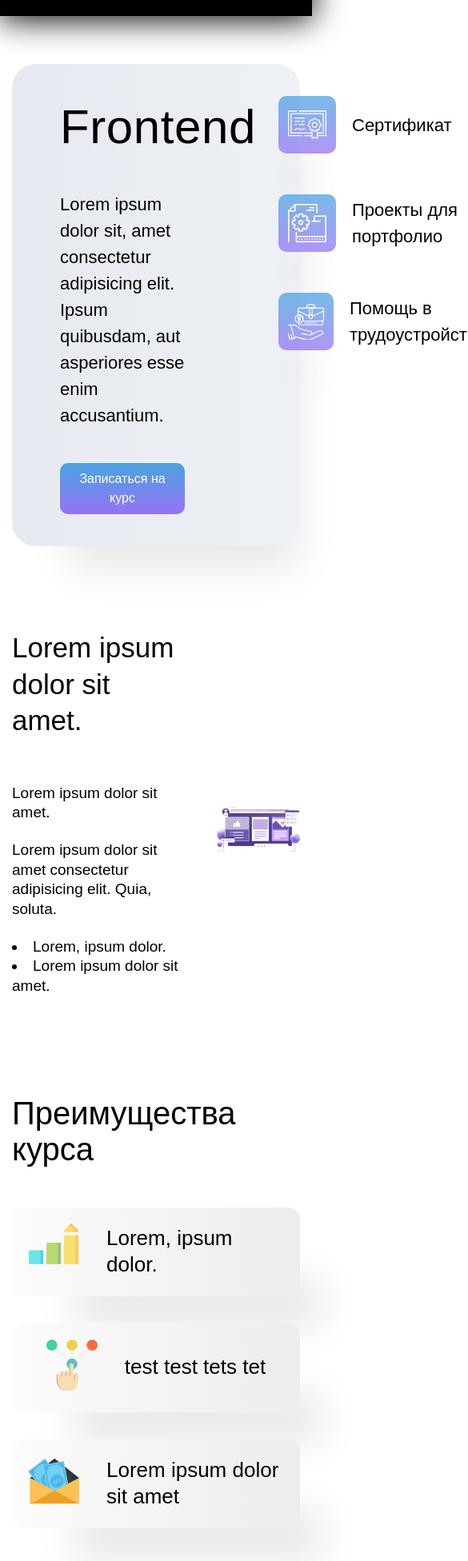
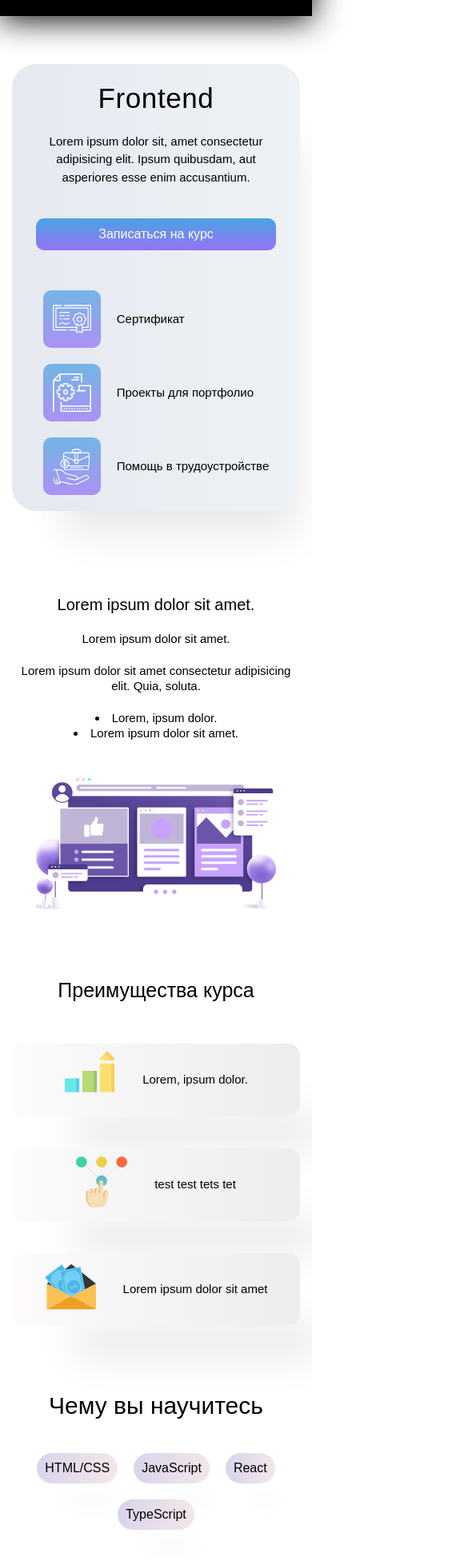
Before and after one commit to Mikhaylov-M/metalabs-front-old, a Next.js app: page /frontend in a window 390 px wide. Shown: the part 45-1997 px from the top of the page at 80% size, 585 px wide, since content can reach past the window. Built offline with nearby package versions, Linux system fonts and the light colour scheme; a web font is replaced by a local one.

Commit message:
fixed adaptive of pages

```diff
--- a/src/pages/Direction/Direction.scss
+++ b/src/pages/Direction/Direction.scss
@@ -20,11 +20,11 @@
   &__title {
     font-family: var(--font-prosto-one), Arial, Helvetica, sans-serif;
     color: var(--color-black);
-    font-size: 60px;
+    font-size: 50px;
     font-weight: 400;
     line-height: 1.3em;
     letter-spacing: 0.6px;
-    margin-bottom: 41px;
+    margin-bottom: 20px;
     color: var(--color-banner-content);
   }
 
@@ -32,12 +32,13 @@
     text-align: left;
     color: var(--color-black);
     font-weight: 400;
-    margin-bottom: 43px;
+    margin-bottom: 20px;
     font-size: 22px;
     color: var(--color-banner-content);
   }
 
   &__btn {
+    max-height: 45px;
     max-width: 300px;
     padding: 8px 20px;
     border-radius: 10px;
@@ -122,7 +123,6 @@
   }
 
   &__right {
-    padding-top: 40px;
 
     & img {
       width: 100%;
@@ -145,15 +145,14 @@
     font-family: var(--font-prosto-one), Arial, Helvetica, sans-serif;
     font-size: 40px;
     font-weight: 400;
-    line-height: normal;
+    line-height: 1.3em;
     margin-bottom: 50px;
   }
 
   &__grid {
     display: grid;
     grid-template-columns: repeat(auto-fill, minmax(350px, 1fr));
-    column-gap: 58px;
-    row-gap: 34px;
+    gap: 40px;
   }
 
   &__item {
@@ -169,7 +168,7 @@
 
   &__text {
     color: var(--color-black);
-    font-size: 26px;
+    font-size: 22px;
     font-weight: 400;
     line-height: 1.3em;
   }
@@ -186,7 +185,7 @@
   &__title {
     color: var(--color-black);
     font-family: var(--font-prosto-one), Arial, Helvetica, sans-serif;
-    font-size: 40px;
+    font-size: 35px;
     font-weight: 400;
     line-height: 1.3em;
     margin-bottom: 59px;
@@ -197,18 +196,18 @@
     display: flex;
     justify-content: center;
     flex-wrap: wrap;
-    gap: 55px;
+    gap: 40px;
   }
 
   &__item {
-    padding: 30px;
+    padding: 20px;
     border-radius: 60px;
     background: linear-gradient(90deg, #DAD4EC 0%, #DAD4EC 1%, #F3E7E9 100%);
     box-shadow: 18px 38.70781px 26.72px -15.97465px rgba(0, 0, 0, 0.08);
     display: block;
 
     color: var(--color-black);
-    font-size: 26px;
+    font-size: 20px;
     font-weight: 500;
     line-height: normal;
     text-align: center;
@@ -224,6 +223,8 @@
 
 /* COST SECTION */
 .cost {
+  padding: 60px 0;
+
   & .container {
     position: relative;
     display: flex;
@@ -299,14 +300,264 @@
 
   &__img {
     position: absolute;
-    right: 0;
-    top: -15px;
+    top: 70px;
+    right: 50px;
+    width: 600px;
+    height: 600px;
 
     & img {
+      width: 100%;
+      height: 100%;
       object-fit: cover;
-      object-position: center;
     }
   }
 }
 
 /* COST SECTION */
+
+
+@media (max-width: 1200px) {
+  .banner {
+    &__content {
+      column-gap: 60px;
+      padding: 40px;
+    }
+  }
+
+  .about {
+    &__title {
+      margin-bottom: 40px;
+    }
+  }
+
+  .cost {
+    &__img {
+      width: 400px;
+      height: 400px;
+      top: 200px;
+    }
+  }
+}
+
+@media (max-width: 991px) {
+  .banner {
+
+    &__title {
+      margin-bottom: 0;
+      grid-column: 1/3;
+      text-align: center;
+    }
+
+    &__content {
+      gap: 40px;
+    }
+
+    &__desc {
+      margin-bottom: 0;
+      grid-row: 2/3;
+      grid-column: 1/3;
+      margin: 0 auto;
+      text-align: center;
+    }
+
+    &__btn {
+      grid-row: 3/4;
+      grid-column: 1/3;
+      margin: 0 auto;
+    }
+
+    &__advantages {
+      grid-row: 4/5;
+      grid-column: 1/3;
+      margin: 0 auto;
+    }
+  }
+
+  .about {
+
+    & .container {
+      gap: 40px;
+      grid-template-columns: 1fr;
+    }
+
+    &__left {
+      text-align: center;
+    }
+
+    &__right {
+      max-width: 300px;
+      margin: 0 auto;
+    }
+
+    &__title {
+      font-size: 30px;
+    }
+
+    &__text {
+      font-size: 17px;
+      margin-bottom: 20px;
+    }
+  }
+
+  .skills {
+    &__title {
+      margin-bottom: 40px;
+    }
+  }
+}
+
+@media (max-width: 855px) {
+  .cost {
+    &__content {
+      width: 100%;
+      align-items: center;
+    }
+
+    &__img {
+      display: none;
+    }
+  }
+}
+
+@media (max-width: 768px) {
+  .banner {
+
+    &__content {
+      gap: 20px;
+    }
+
+    &__title {
+      font-size: 40px;
+    }
+
+    &__desc {
+      font-size: 19px;
+      margin-bottom: 20px;
+    }
+
+    &__btn {
+      margin-bottom: 30px;
+    }
+  }
+
+  .about {
+    &__title {
+      margin-bottom: 20px;
+      font-size: 25px;
+    }
+  }
+
+  .benefits {
+    padding: 40px 0;
+
+    &__text {
+      font-size: 18px;
+    }
+
+    &__title {
+      font-size: 25px;
+      text-align: center;
+    }
+  }
+
+  .skills {
+    padding: 40px 0px;
+
+    &__title {
+      font-size: 30px;
+    }
+
+    &__item {
+      font-size: 18px;
+    }
+  }
+
+  .cost {
+    &__content {
+      padding: 40px;
+    }
+
+    &__title {
+      font-size: 25px;
+    }
+
+    &__price {
+      font-size: 20px;
+    }
+
+    &__advantage {
+      padding: 10px;
+      font-size: 18px;
+    }
+
+    &__item {
+      font-size: 18px;
+    }
+  }
+}
+
+@media (max-width: 500px) {
+  .banner {
+    &__content {
+      padding: 20px;
+    }
+
+    &__title {
+      font-size: 35px;
+    }
+
+    &__desc {
+      font-size: 15px;
+    }
+
+    &__btn {
+      width: 100%;
+    }
+  }
+
+  .advantages {
+    &__item {
+      margin-bottom: 20px;
+    }
+
+    &__desc {
+      font-size: 15px;
+    }
+  }
+
+  .about {
+    &__title {
+      font-size: 20px;
+    }
+
+    &__text {
+      font-size: 15px;
+    }
+  }
+
+  .benefits {
+    &__grid {
+      grid-template-columns: repeat(auto-fill, minmax(250px, 1fr));
+    }
+
+    &__item {
+      padding: 10px;
+    }
+
+    &__text {
+      font-size: 15px;
+    }
+  }
+
+  .skills {
+
+    &__content {
+      gap: 20px;
+    }
+
+    &__item {
+      padding: 10px;
+      font-size: 16px;
+    }
+  }
+}
--- a/src/pages/Direction/ui/Course/Course.scss
+++ b/src/pages/Direction/ui/Course/Course.scss
@@ -1,9 +1,17 @@
 .course {
   padding: 90px 0 60px;
 
+  @media (max-width: 991px) {
+    padding: 60px 0;
+  }
+
+  @media (max-width: 768px) {
+    padding: 40px 0;
+  }
+
   &__grid {
     display: grid;
-    padding: 54px 68px;
+    padding: 40px;
     border-radius: 30px;
     background: linear-gradient(90deg, #8989BA 0%, #8989BA 52%, #8989BA 100%);
 
@@ -49,8 +57,7 @@
     font-size: 26px;
     font-style: normal;
     font-weight: 500;
-    // height: 82px;
-    padding: 30px;
+    padding: 10px 20px;
 
     @media (max-width: 991px) {
       padding: 10px;
@@ -117,11 +124,11 @@
     color: var(--color-light);
     text-align: center;
     font-family: var(--font-prosto-one), Arial, Helvetica, sans-serif;
-    font-size: 42px;
+    font-size: 30px;
     font-weight: 400;
     line-height: 1.3em;
     letter-spacing: 0.5px;
-    margin-bottom: 50px;
+    margin-bottom: 20px;
 
     @media (max-width: 991px) {
       font-size: 35px;
@@ -135,9 +142,10 @@
   }
 
   &__content {
+    gap: 40px;
     display: flex;
-    gap: 50px;
-    justify-content: space-between;
+    flex-wrap: wrap;
+    justify-content: space-around;
   }
 
   &__text {
@@ -166,23 +174,20 @@
   // display: grid;
   // grid-template-columns: repeat(3, 1fr);
   display: flex;
-  justify-content: space-between;
+  justify-content: center;
   column-gap: 92px;
 
-  @media (max-width: 1220px) {
+  @media (max-width: 768px) {
+    flex-direction: column;
     align-items: center;
-    flex-direction: column;
-    gap: 20px;
   }
 
   &__desc {
-    // grid-column: 1 / 3;
     width: 50%;
     max-width: 670px;
 
     @media (max-width: 1220px) {
       width: 100%;
-      text-align: center;
     }
   }
 
@@ -195,7 +200,9 @@
   }
 
   &__photo {
-    width: 80%;
+    width: 100%;
+    // height: 100%;
+    max-width: 300px;
     max-height: 400px;
     overflow: hidden;
     border-radius: 20px;
@@ -204,7 +211,6 @@
       width: 100%;
       height: 100%;
       object-fit: cover;
-      object-position: center;
     }
   }
 }
--- a/src/pages/Home/ui/Hero/Hero.tsx
+++ b/src/pages/Home/ui/Hero/Hero.tsx
@@ -61,7 +61,7 @@ export const Hero = () => {
               </SwiperSlide>
               <SwiperSlide>
                 <Image src={dimaPhoto} alt=''/>
-                <h2 className='hero__swiper-name'>Дима</h2>
+                <h2 className='hero__swiper-name'>Дмитрий</h2>
                 <p className='hero__swiper-direction'>ментор пo C#</p>
               </SwiperSlide>
               <SwiperSlide>
```
Also changed, not shown: src/pages/Home/ui/Author/Author.scss (+12 -0 lines), src/pages/Home/ui/Courses/Courses.scss (+44 -2 lines), src/pages/Home/ui/Knowledges/Knowledges.scss (+8 -0 lines), src/pages/Home/ui/Steps/Steps.scss (+18 -2 lines), src/pages/Home/ui/Testimonials/Testimonials.scss (+8 -0 lines).
